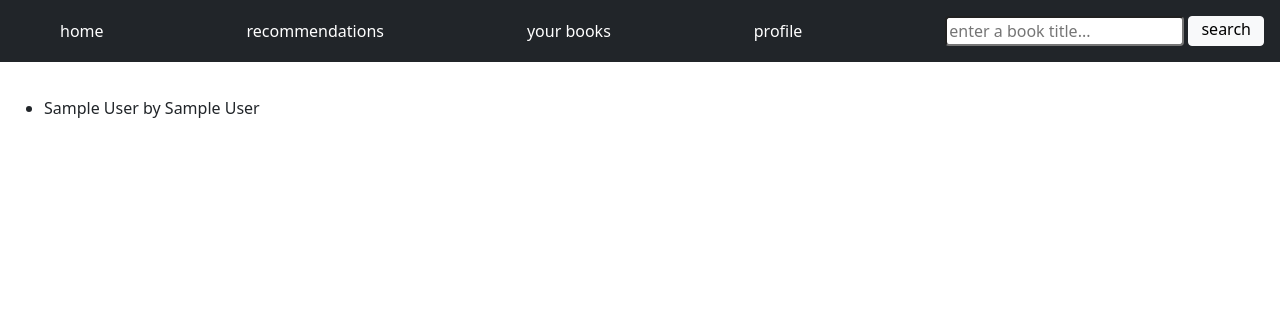
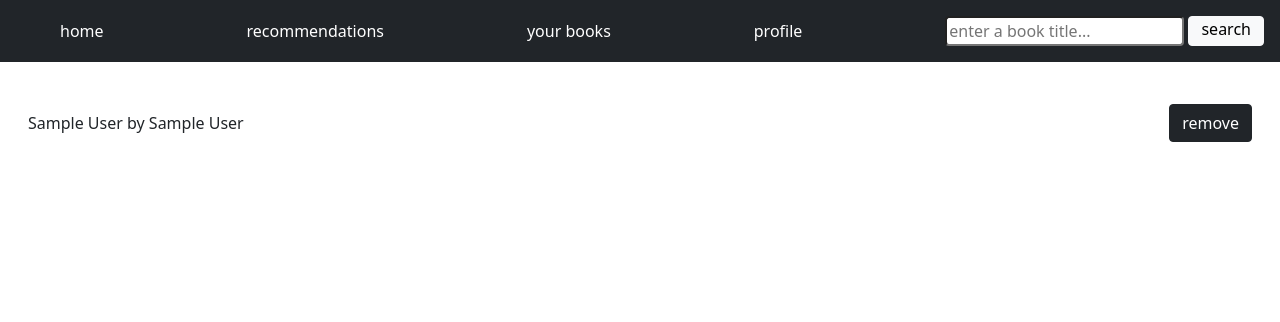
Before and after one commit to BillieEyelash/CS4F2021, a Flask app: page /yourbooks in a window 1280 px wide. Shown: the top 322 px of the page. Run offline with Flask 2, Linux system fonts and the light colour scheme; the visitor is signed in with stand-in values (Sample User, id 1); tables that the repository leaves empty or names only in its code hold one stand-in row (values such as "Sample post"); data that the repository does not hold is empty; some libraries are stand-ins or nearby versions.

Commit message:
Format and remove button

```diff
--- a/FinalProject/templates/yourbooks.html
+++ b/FinalProject/templates/yourbooks.html
@@ -4,9 +4,12 @@
 {% endblock %}
 
 {% block body %}
-  <ul>
+  <ul class="list-group list-group-flush">
     {% for book in books %}
-      <li>{{book[0]}} by {{book[1]}}</li>
+      <li class="list-group-item d-flex align-items-center">
+        {{book[0]}} by {{book[1]}}
+        <button id="{{book[2]}}" class="btn btn-dark remove ms-auto" onclick="removeBook(this.id)">remove</button>
+      </li>
     {% endfor %}
   </ul>
 {% endblock %}
```
